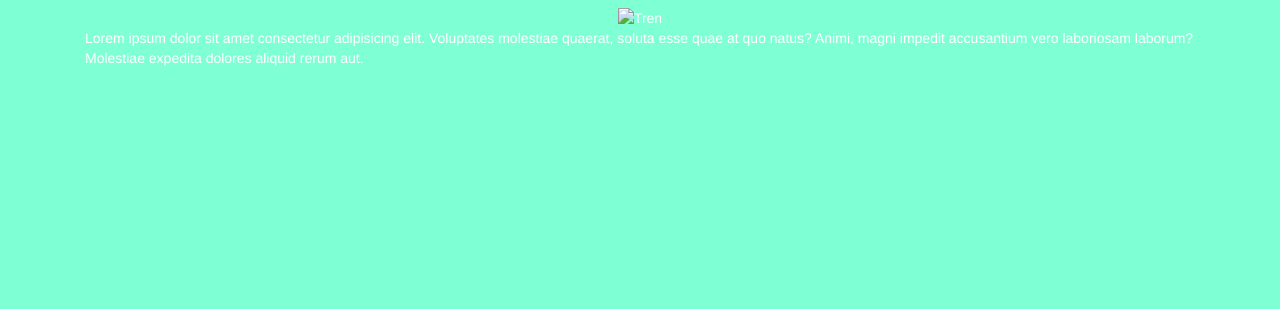
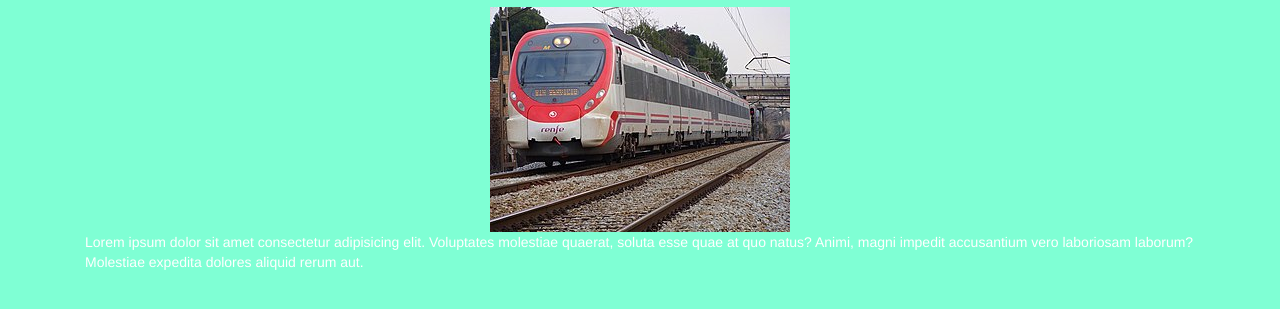
Before and after one commit to adairvega/20213-PWA-U2-P1, a plain HTML site: page index.html in a window 1280 px wide. Shown: the part 63-372 px from the top of the page. Drawn offline with nearby package versions, Linux system fonts and the light colour scheme; the site is published under a folder, as on GitHub Pages, so addresses that start at the root find nothing.

Commit message:
[FIX] Correción de imagen

```diff
--- a/index.html
+++ b/index.html
@@ -19,7 +19,7 @@
 
       <div class="row">
         <div class="col-12 text-center">
-          <img src="/images/img1.jpg" class="img-fluid" alt="Tren">
+          <img src="images/img1.jpg" class="img-fluid" alt="Tren">
         </div>
       </div>
 
```
